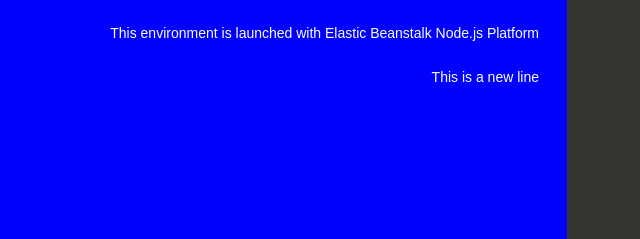
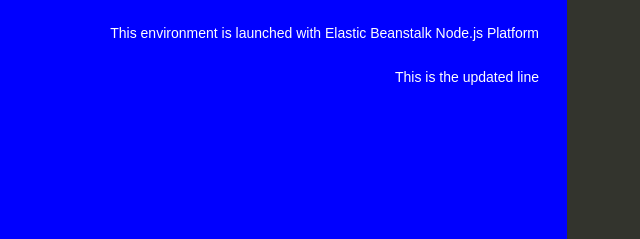
Before and after one commit to abulhasanat/devops-lab, a website: page index.html in a window 1280 px wide. Shown: the part 330-569 px from the top of the page, 73-713 px from the left. Drawn offline with Linux system fonts and the light colour scheme.

Commit message:
Update index.html

```diff
--- a/index.html
+++ b/index.html
@@ -77,7 +77,7 @@
       <h1>Congratulations</h1>
       <p>Your first AWS Elastic Beanstalk Node.js application is now running on your own dedicated environment in the AWS Cloud</p>
       <p>This environment is launched with Elastic Beanstalk Node.js Platform</p>
-      <p>This is a new line</p>
+      <p>This is the updated line</p>
     </div>
     <div class="linksColumn">
       <h2>What's Next?</h2>
```
